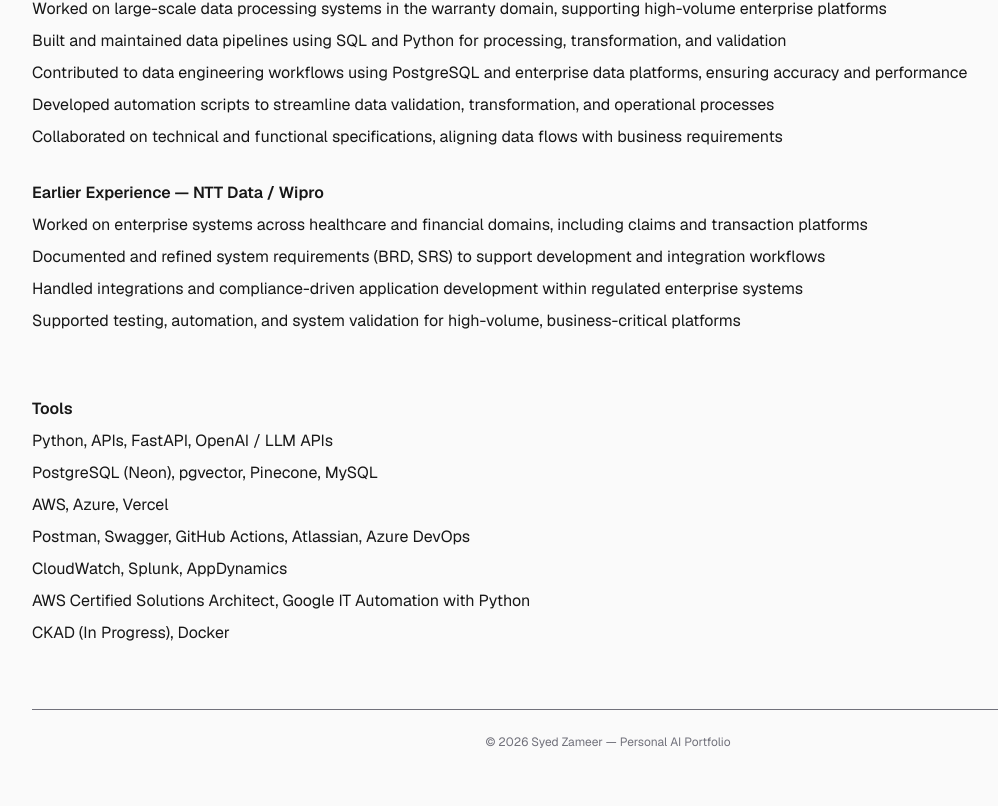
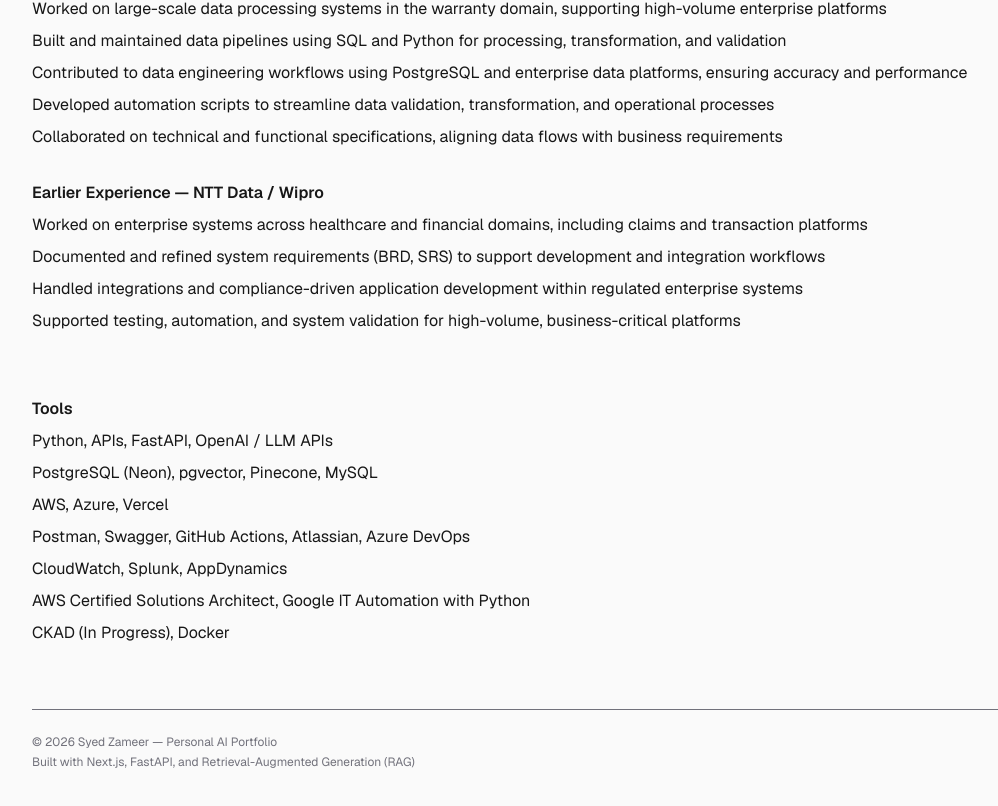
Before and after one commit to vasthelium/zee-ai-site, a Next.js app in the folder frontend/: page / in a window 1280 px wide. Shown: the part 2528-3334 px from the top of the page, without its empty margins (32-1030 px from the left). Built offline with nearby package versions, Linux system fonts and the light colour scheme.

Commit message:
footer update

```diff
--- a/frontend/src/app/page.tsx
+++ b/frontend/src/app/page.tsx
@@ -358,8 +358,11 @@
           </ul>
         </div>
         {/* FOOTER */}
-        <div className="mt-16 pt-6 border-t text-center text-xs text-zinc-500">
-          © 2026 Syed Zameer — Personal AI Portfolio
+        <div className="mt-16 pt-6 border-t text-xs text-zinc-500">
+          <p>© 2026 Syed Zameer — Personal AI Portfolio</p>
+          <p className="mt-1">
+            Built with Next.js, FastAPI, and Retrieval-Augmented Generation (RAG)
+          </p>
         </div>
 
       </div>
```
